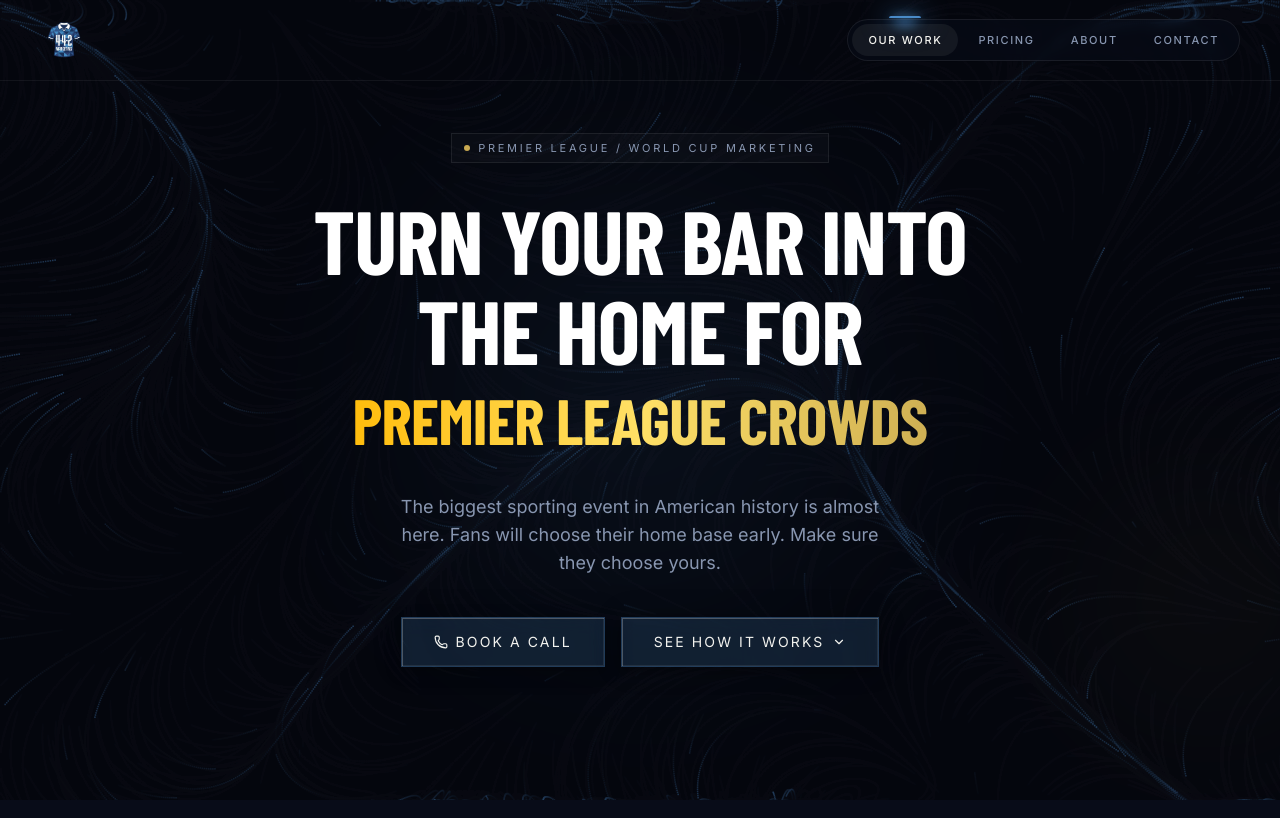
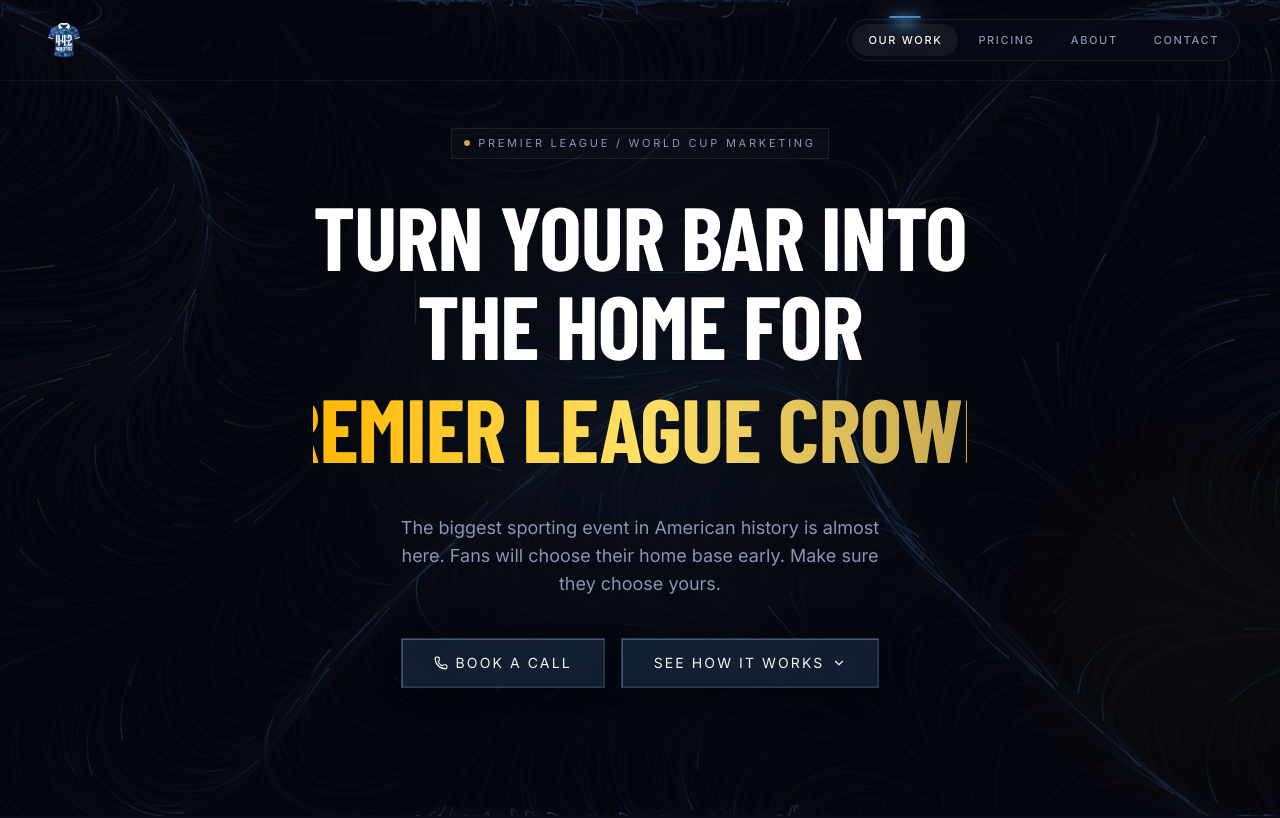
Before and after one commit to seanodowd7/offical442website, a Next.js app: page / in a window 1280 px wide. Shown: the top 818 px of the page. Built offline with nearby package versions, Linux system fonts and the light colour scheme; a web font is replaced by a local one.

Commit message:
Match rotating word font size to headline

```diff
--- a/components/ui/animated-hero.tsx
+++ b/components/ui/animated-hero.tsx
@@ -28,7 +28,7 @@
   return (
     <div
       className="relative mt-1 w-full overflow-hidden"
-      style={{ height: "clamp(2rem, 6.5vw, 6.5rem)" }}
+      style={{ height: "clamp(2.8rem, 8.5vw, 8rem)" }}
     >
       <AnimatePresence mode="wait">
         <motion.span
@@ -39,7 +39,7 @@
           transition={{ duration: 0.45, ease: [0.22, 1, 0.36, 1] }}
           className="absolute inset-0 flex items-center justify-center font-display font-extrabold uppercase"
           style={{
-            fontSize: "clamp(1.4rem, 5vw, 5rem)",
+            fontSize: "clamp(2.2rem, 7vw, 6.5rem)",
             letterSpacing: "-0.01em",
             lineHeight: 1.0,
             whiteSpace: "nowrap",
```
